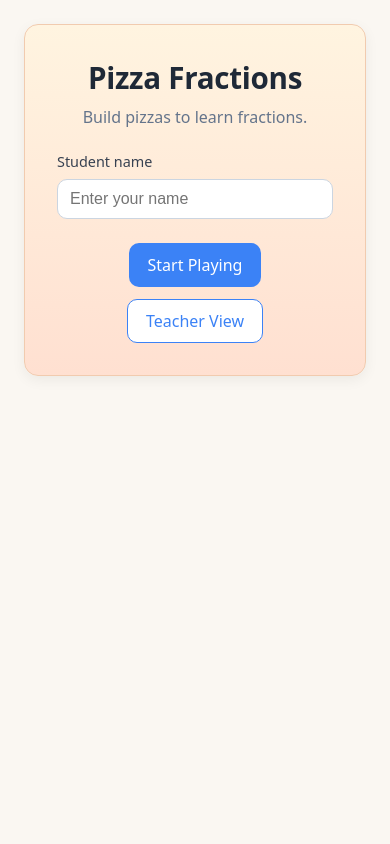
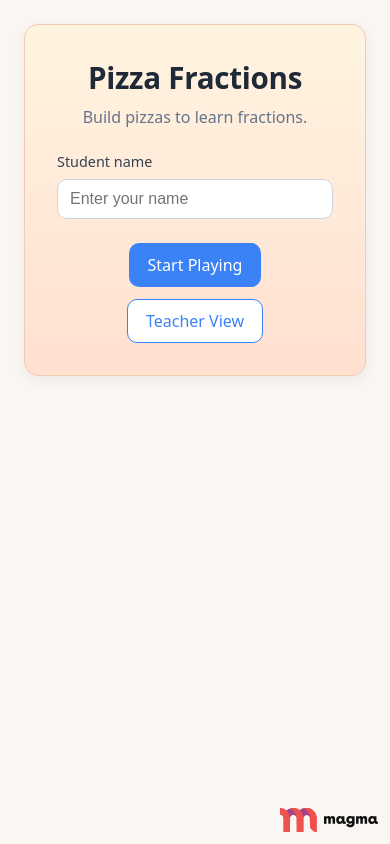
Before and after one commit to wolmarbm/matte, a React (Vite) app: page / in a window 390 px wide. Built offline with nearby package versions, Linux system fonts and the light colour scheme.

Commit message:
added logo

```diff
--- a/src/App.css
+++ b/src/App.css
@@ -848,3 +848,22 @@
   font-weight: 600;
   color: var(--color-text);
 }
+
+.magma-logo {
+  position: fixed;
+  bottom: var(--space-4);
+  right: var(--space-4);
+  z-index: 50;
+  height: 32px;
+  width: auto;
+  pointer-events: none;
+  user-select: none;
+}
+
+@media (max-width: 480px) {
+  .magma-logo {
+    bottom: var(--space-3);
+    right: var(--space-3);
+    height: 24px;
+  }
+}
--- a/src/App.jsx
+++ b/src/App.jsx
@@ -15,6 +15,7 @@ function App() {
           <Route path="/results" element={<ResultsPage />} />
           <Route path="/teacher" element={<TeacherPage />} />
         </Routes>
+        <img className="magma-logo" src="/magma-logo.svg" alt="Magma Math" />
       </div>
     </BrowserRouter>
   )
```
Also changed, not shown: public/magma-logo.svg (added).
